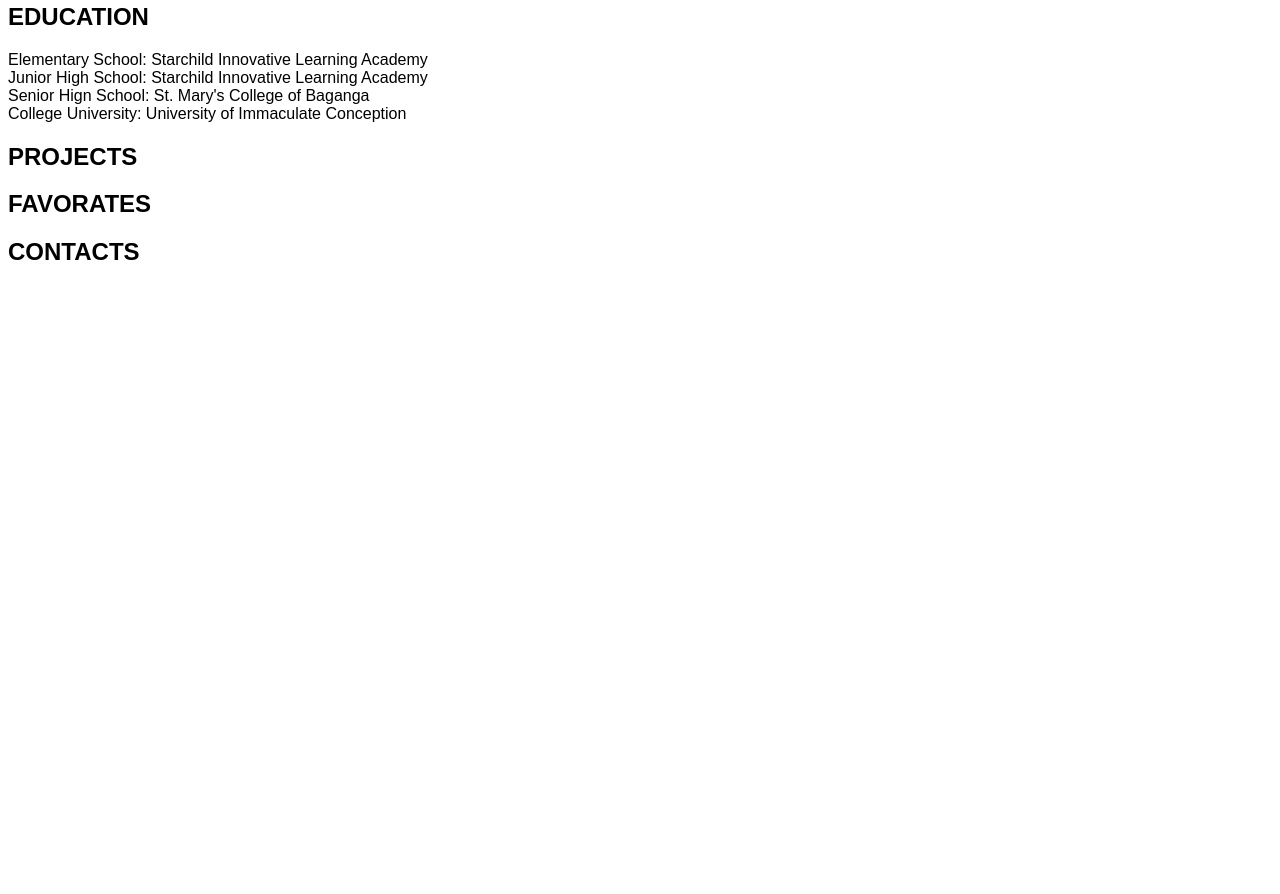
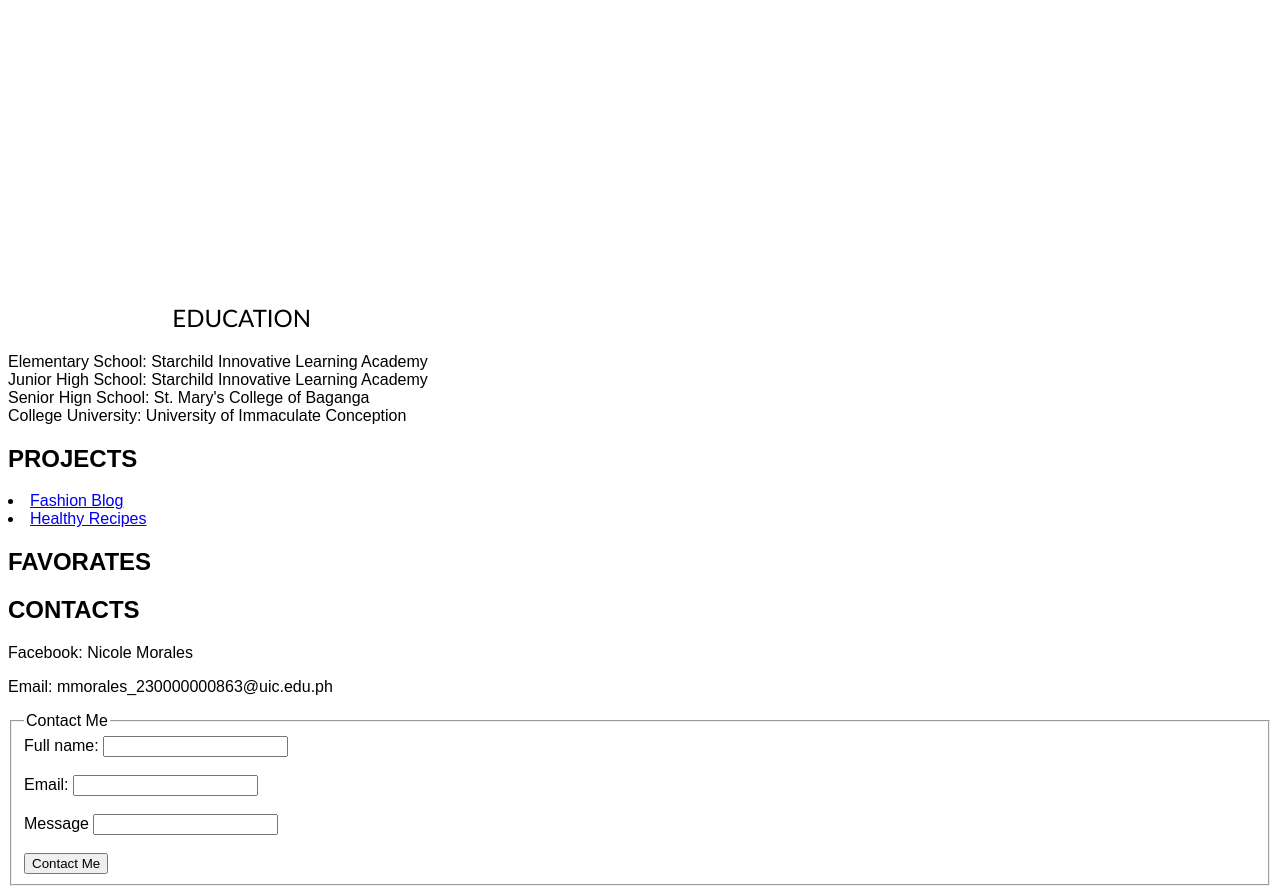
Before and after one commit to mariyanicole/mariyanicole.github.io, a plain HTML site: page index.html in a window 1280 px wide. Shown: the part 1403-2297 px from the top of the page. Before the commit the page ends 1689 px from the top, so only its background shows below. Drawn offline with Linux system fonts and the light colour scheme.

Commit message:
Update index.html

```diff
--- a/index.html
+++ b/index.html
@@ -13,15 +13,16 @@
         </div>
         <nav>
             <ul>
-                <li><a href="#"class="active">HOME</a></li>
+                <li><a href="#hm"class="active">HOME</a></li>
                 <li><a href="#Aboutme"class="one">ABOUT ME</a></li>
-                <li><a href="#"class="two">PROJECTS</a></li>
-                <li><a href="#"class="three">FAVORATES</a></li>
-                <li><a href="#"class="four">CONTACTS</a></li>
+                <li><a href="#pj"class="two">PROJECTS</a></li>
+                <li><a href="#fr"class="three">FAVORATES</a></li>
+                <li><a href="#ct"class="four">CONTACTS</a></li>
             </ul>
         </nav>
     </div>
-    <section class="HOME-content">
+
+    <section class="HOME" id="hm">
         <div class="HOME-image">
         </div>
         <div class="HOME-content">
@@ -48,31 +49,57 @@
                 Choosing Computer Science was the most unexpected decision I ever made because it wasn't part of my plan.
                 It sparked my curiosity, and I decided to take the risk. I don’t think it’s a good idea to always follow
                 our curiosity and let our impulsive thoughts win,
-         </div>
-         <div class="edu">
-            <h1>EDUCATION<span></span></h1>
-            <p class="des">
+
+                <h1>EDUCATION<span></span></h1>
+                <p class="des">
                 Elementary School: Starchild Innovative Learning Academy <br>
                 Junior High School: Starchild Innovative Learning Academy <br>
                 Senior Hign School: St. Mary's College of Baganga <br>
                 College University: University of Immaculate Conception <br>
-            </p>
+                </p>
+            </div>
          </div>
     </section>
-    <section class="two" id="project">
+
+    <section class="two" id="pj">
         <div class="proj">
             <h1>PROJECTS<span></span></h1>
+            <li><a href="fashion.blog.html" target="_blank">Fashion Blog</a></li>
+            <li><a href="healthyrecipes.html" target="_blank">Healthy Recipes</a></li>
         </div>
     </section>
-    <section class="three" id="skills">
+
+    <section class="three" id="fr">
         <div class="fav">
             <h1>FAVORATES<span></span></h1>
         </div>
     </section>
-    <section class="four" id="contact">
+
+    <section class="four" id="ct">
         <div class="cont">
             <h1>CONTACTS<span></span></h1>
+            <p>Facebook: Nicole Morales </p>
+            <p>Email: mmorales_230000000863@uic.edu.ph</p>
         </div>
+    </section>
+
+    <section>
+        <fieldset class="concat">
+        <legend class="contactme">Contact Me</legend>
+        <label for="fname">Full name:</label>
+        <input type="text"
+               id="fname"
+               name="fname"><br><br>
+        <label for="lname">Email:</label>
+        <input type="text"
+               id="lname"
+               name="lname"><br><br>
+        <label for="email">Message</label>
+        <input type="email"
+               id="email"
+               name="email"><br><br>
+        <button type="button" value="Contact Me">Contact Me</button>
+        </fieldset>
     </section>
 </body>
 </html>
```
